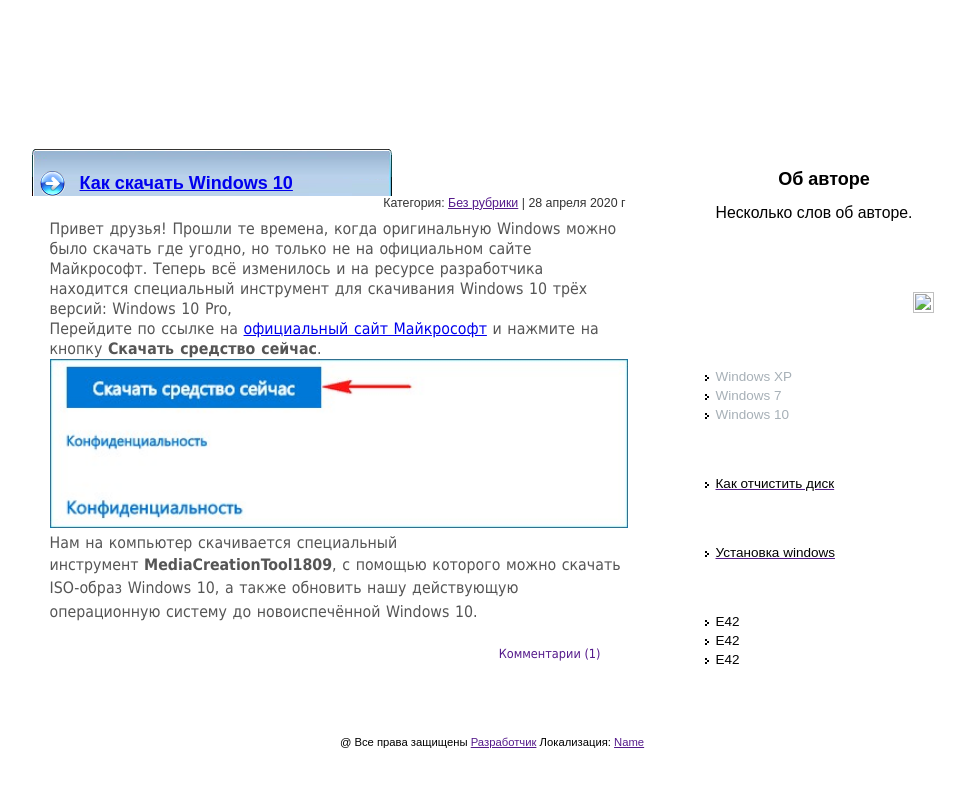
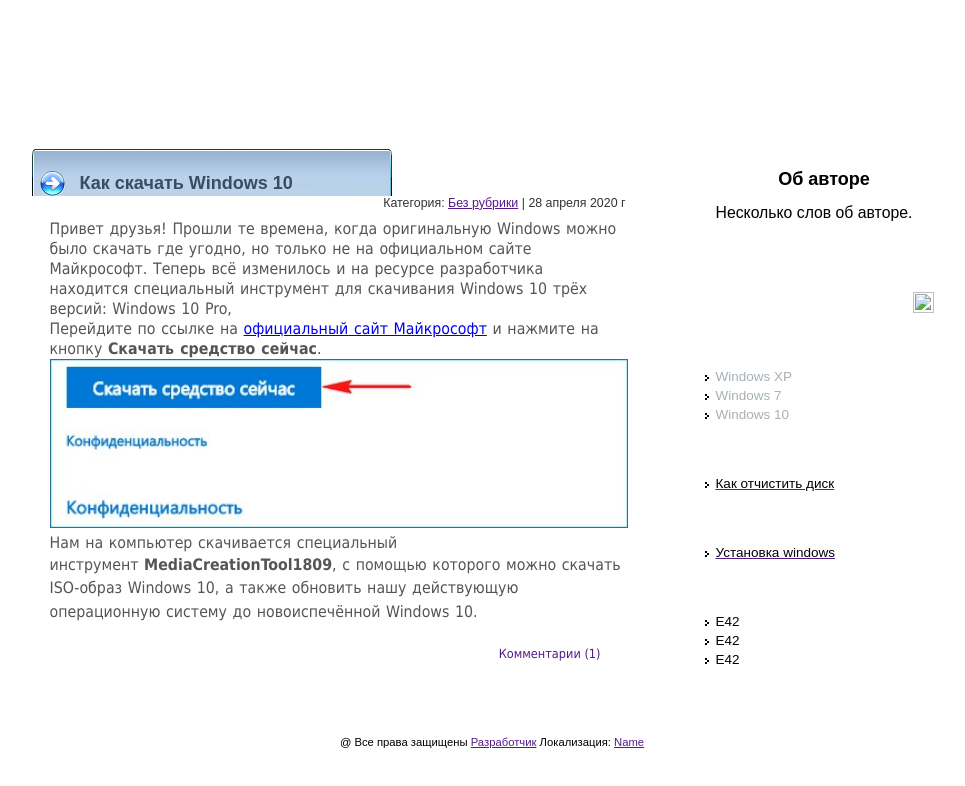
Before and after one commit to shooker322/shooker322-shooker322.github.io, a plain HTML site: page new/index.html in a window 1280 px wide. Shown: the whole page, without its empty margins (148-1113 px from the left). Drawn offline with Linux system fonts and the light colour scheme; files whose address does not match are found by name.

Commit message:
updatefix

```diff
--- a/new/index.html
+++ b/new/index.html
@@ -24,7 +24,7 @@
 
 					<div class="post-top"></div>
 					<div class="post">
-						<a href="post/windows.html"><h2>Как скачать Windows 10 </h2></a>
+						<h2><a href="post/windows.html">Как скачать Windows 10</a></h2>
 						<p class="postmetadata">Категория: <a href="">Без рубрики</a> | 28 апреля 2020 г</p>
 						<div class="entry">
 						<span style="word-spacing: 1.10000002384186px;">Привет друзья! Прошли те времена, когда оригинальную Windows можно было скачать где угодно, но только не на официальном сайте Майкрософт. Теперь всё изменилось и на ресурсе разработчика находится специальный инструмент для скачивания Windows 10 трёх версий: Windows 10 Pro,&nbsp;</span>
```
